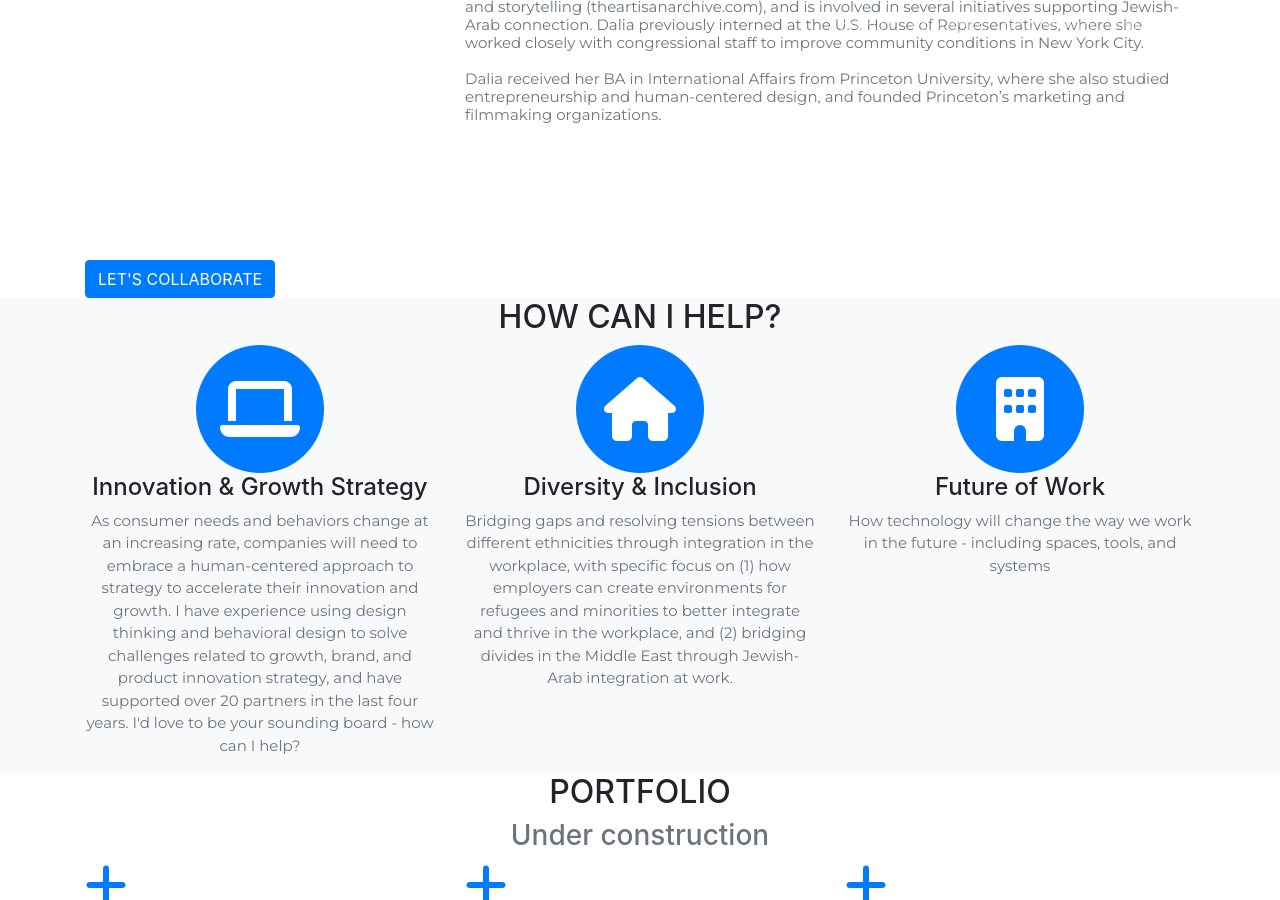
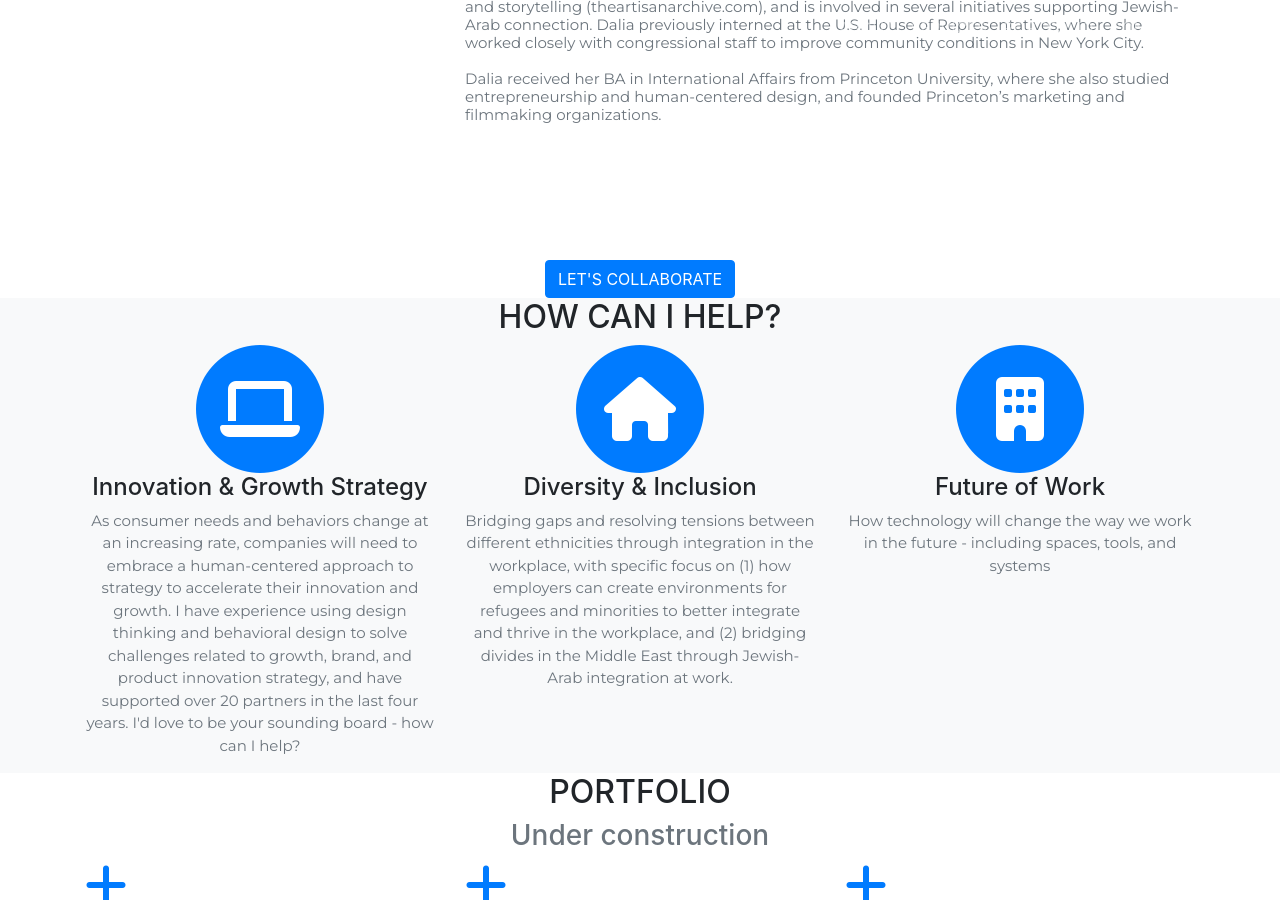
Before and after one commit to dalkat/dalkat.github.io, a Jekyll site: the page built from index.md, in a window 1280 px wide and 900 px high, scrolled down 506 px. Built offline with Jekyll 4.4.1, drawn with Linux system fonts in a browser that asks for light colours; nearby versions of some CDN libraries; some web fonts are replaced; library files that are not in the unit come from our copies.

Commit message:
txt align btn

```diff
--- a/_layouts/home.html
+++ b/_layouts/home.html
@@ -60,7 +60,7 @@ layout: default
           {%-  endfor -%}
         {% assign ws = '' %}
         </div>
-          <div class="col-lg-12" style="text-align:center;display:inline;"><br><BR><a class="btn btn-primary btn-xl text-uppercase js-scroll-trigger" href="#services">{{ site.data.home.team.btn }}</a></div>
+          <div class="col-lg-12" style="text-align:center;"><br><BR><a class="btn btn-primary btn-xl text-uppercase js-scroll-trigger" href="#services">{{ site.data.home.team.btn }}</a></div>
       </div>
     </section>
 
```
